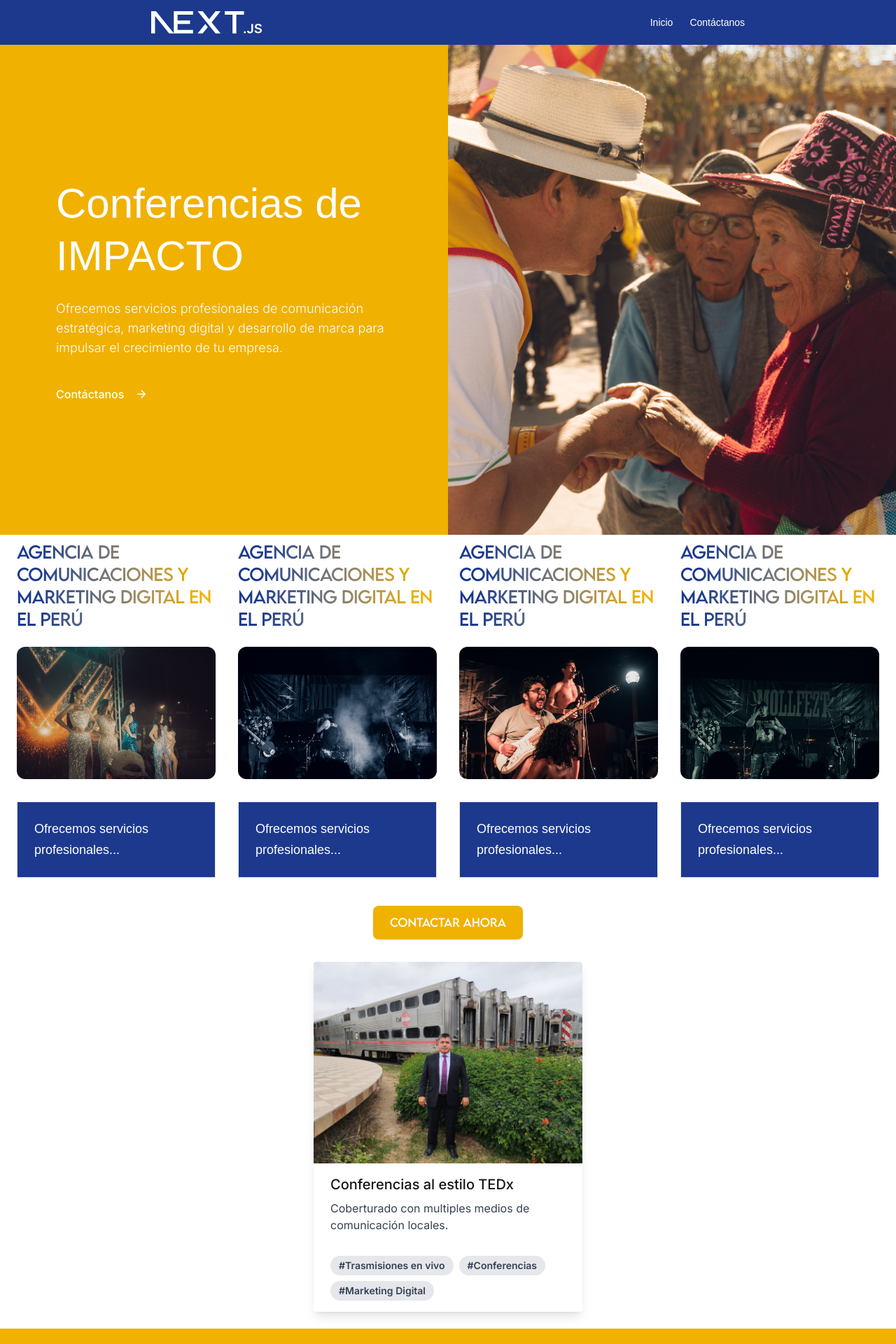
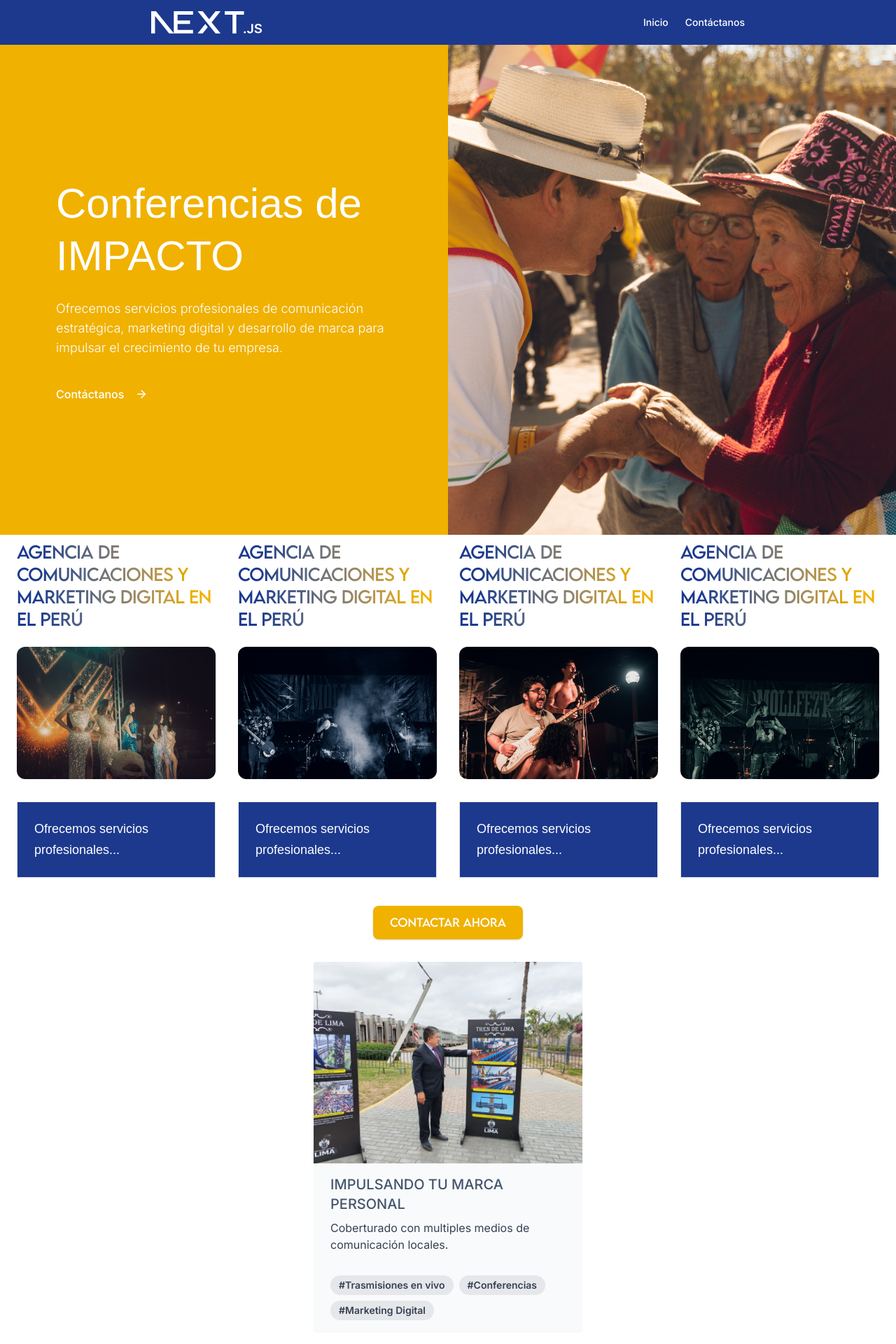
Before and after one commit to bitskoch/ciguena_landing, a Next.js app: page / in a window 1280 px wide. Shown: the top 1920 px of the page at 70% size. Built offline with nearby package versions, Linux system fonts and the light colour scheme; a web font is replaced by a local one.

Commit message:
fix padding card

```diff
--- a/app/page.tsx
+++ b/app/page.tsx
@@ -10,7 +10,7 @@ export default function Home() {
         <div className="grid grid-cols-1 lg:grid-cols-2 items-center">
 
           {/* Columna izquierda */}
-          <div className="px-8 lg:px-20 py-16">
+          <div className="px-6 lg:px-20 py-16">
             <HeroTitle className="font-kalnia text-5xl lg:text-6xl leading-tight text-white">
               Conferencias de IMPACTO
             </HeroTitle>
@@ -161,8 +161,8 @@ export default function Home() {
           Contactar ahora
         </Link>
       </div>
-      <div className="flex justify-center mt-8">
-        <div className="max-w-sm overflow-hidden rounded shadow-lg">
+      <div className="flex justify-center mt-8 mx-8">
+        <div className="max-w-sm bg bg-slate-50 overflow-hidden rounded shadow-xs">
           <Image
             src="/images/carlos.jpg"
             alt="Sunset in the mountains"
@@ -172,8 +172,8 @@ export default function Home() {
           />
 
           <div className="font-inter px-6 py-4">
-            <div className="font-medium mb-2 text-xl font-bold">
-              Conferencias al estilo TEDx
+            <div className="font-medium mb-2 text-xl text-slate-600 font-bold">
+              IMPULSANDO TU MARCA PERSONAL
             </div>
 
             <p className="text-base text-gray-700">
--- a/components/Navbar.tsx
+++ b/components/Navbar.tsx
@@ -18,7 +18,7 @@ export default function Navbar() {
                     />
                 </Link>
 
-                <nav className="flex gap-6 text-sm font-medium text-white">
+                <nav className="font-inter font-medium flex gap-6 text-sm  text-white">
                     <Link href="/" className="hover:text-blue-600 transition-colors">
                         Inicio
                     </Link>
```
Also changed, not shown: public/images/carlos.jpg.
